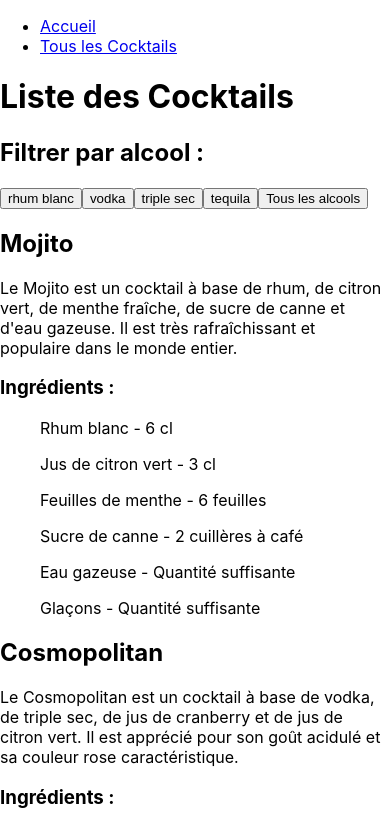
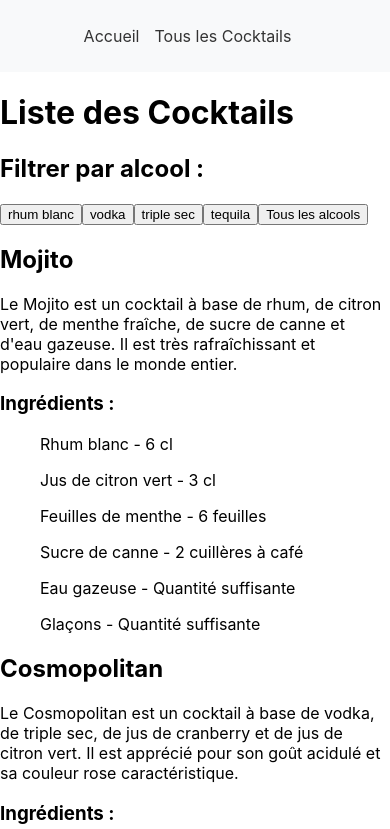
Before and after one commit to nicoco23/ChooseMyCocktail, a React (Create React App) app in the folder choose-my-cocktail/: page / in a window 390 px wide. Shown: the top 829 px of the page. Built offline with nearby package versions, Linux system fonts and the light colour scheme.

Commit message:
ADD : Init Responsive navbar

```diff
--- a/choose-my-cocktail/src/components/navbar.jsx
+++ b/choose-my-cocktail/src/components/navbar.jsx
@@ -1,15 +1,16 @@
 import React from 'react';
 import { Link } from 'react-router-dom';
+import '../css/Navbar.css'; // Assurez-vous de créer ce fichier CSS dans le même dossier
 
 function Navbar() {
   return (
-    <nav>
-      <ul>
-        <li>
-          <Link to="/">Accueil</Link>
+    <nav className="navbar">
+      <ul className="navbar-nav">
+        <li className="nav-item">
+          <Link className="nav-link" to="/">Accueil</Link>
         </li>
-        <li>
-          <Link to="/all-cocktails">Tous les Cocktails</Link>
+        <li className="nav-item">
+          <Link className="nav-link" to="/all-cocktails">Tous les Cocktails</Link>
         </li>
       </ul>
     </nav>
--- /dev/null
+++ b/choose-my-cocktail/src/css/Navbar.css
@@ -0,0 +1,25 @@
+.navbar {
+    display: flex;
+    justify-content: space-around;
+    background-color: #f8f9fa;
+    padding: 10px 0;
+  }
+
+  .navbar-nav {
+    display: flex;
+    list-style: none;
+    padding-left: 0;
+  }
+
+  .nav-item {
+    margin-right: 15px;
+  }
+
+  .nav-link {
+    text-decoration: none;
+    color: #333;
+  }
+
+  .nav-link:hover {
+    color: #007bff;
+  }
```
